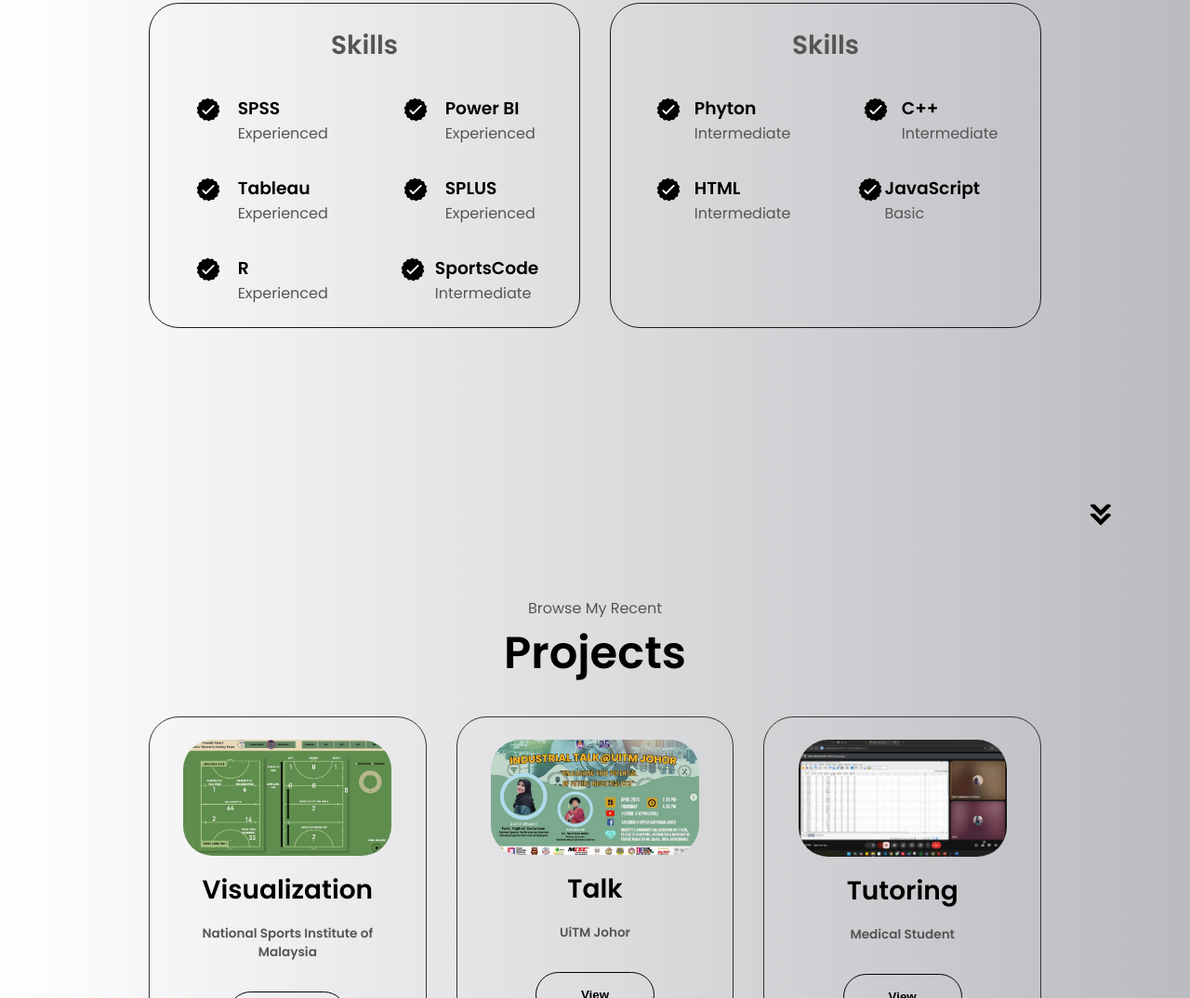
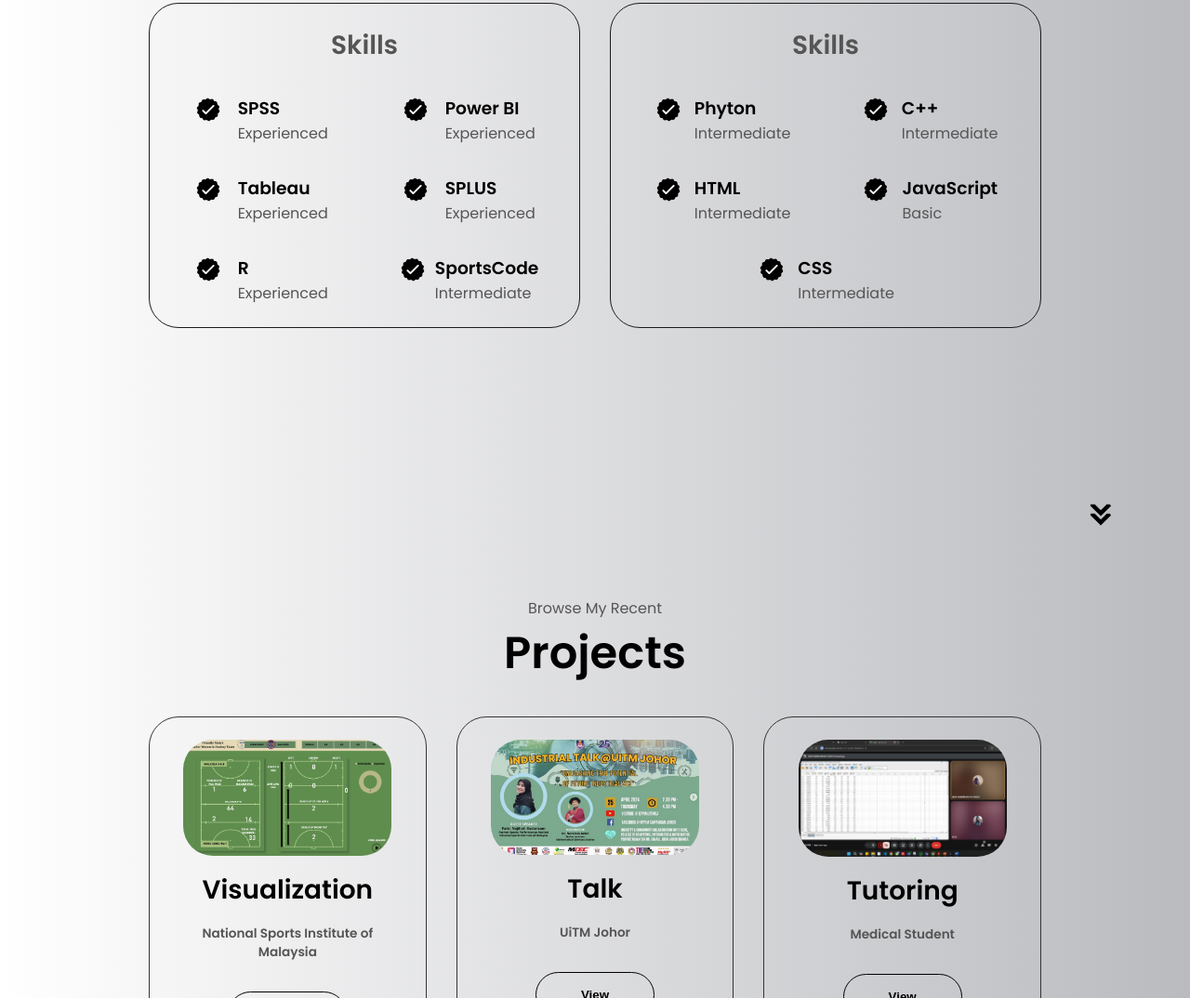
Before and after one commit to DrGbadar/GSTATS, a plain HTML site: page index.html in a window 1280 px wide. Shown: the part 1822-2896 px from the top of the page at 93% size. Drawn offline with Linux system fonts and the light colour scheme.

Commit message:
Update index.html

```diff
--- a/index.html
+++ b/index.html
@@ -250,8 +250,18 @@
                   <h3>JavaScript</h3>
                   <p>Basic</p>
                 </div>
-
+              </article>
               <article>
+                <img
+                  src="./image/checkmark.png"
+                  alt="Experience icon"
+                  class="icon"
+                />
+                <div>
+                  <h3>CSS</h3>
+                  <p>Intermediate</p>
+                </div>
+              </article>
             </div>
           </div>
         </div>
```
